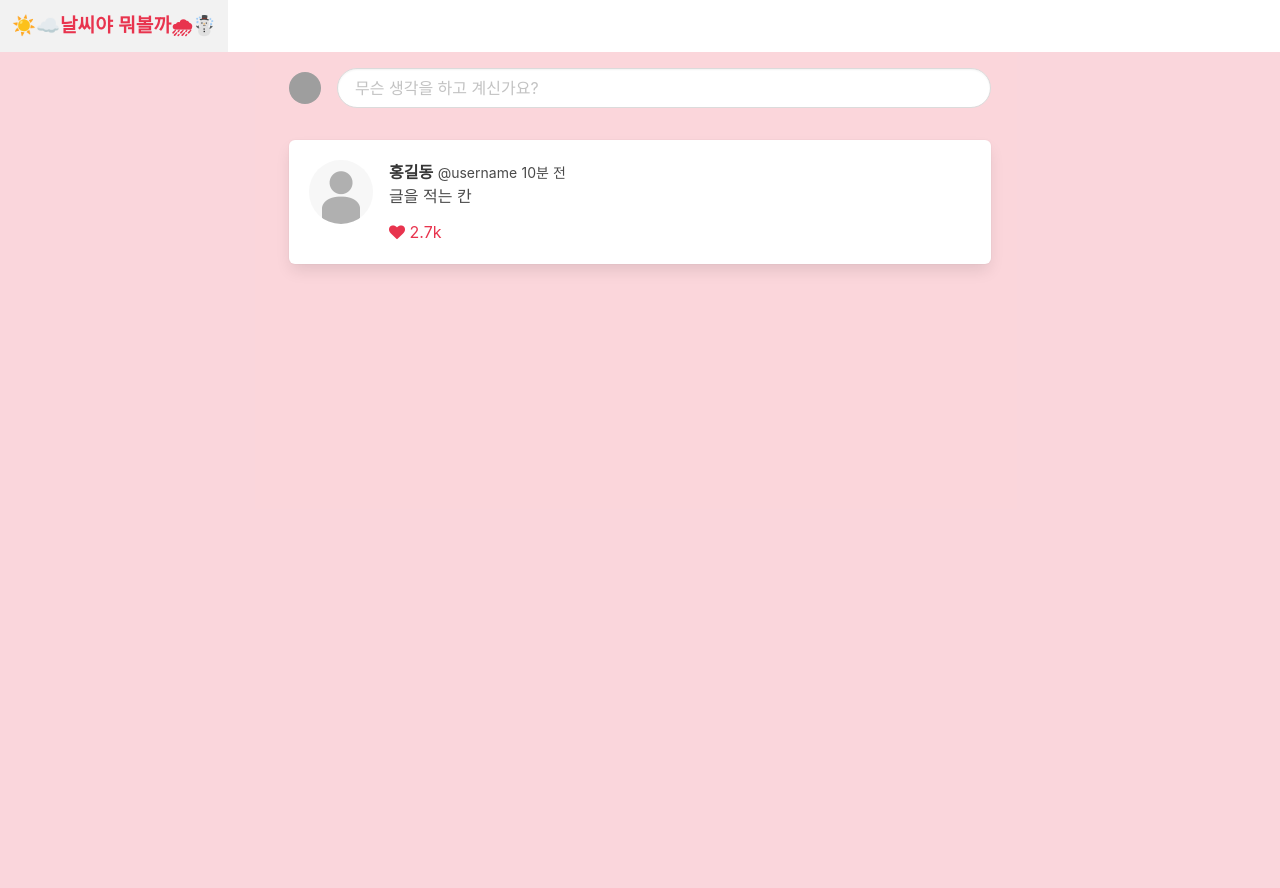
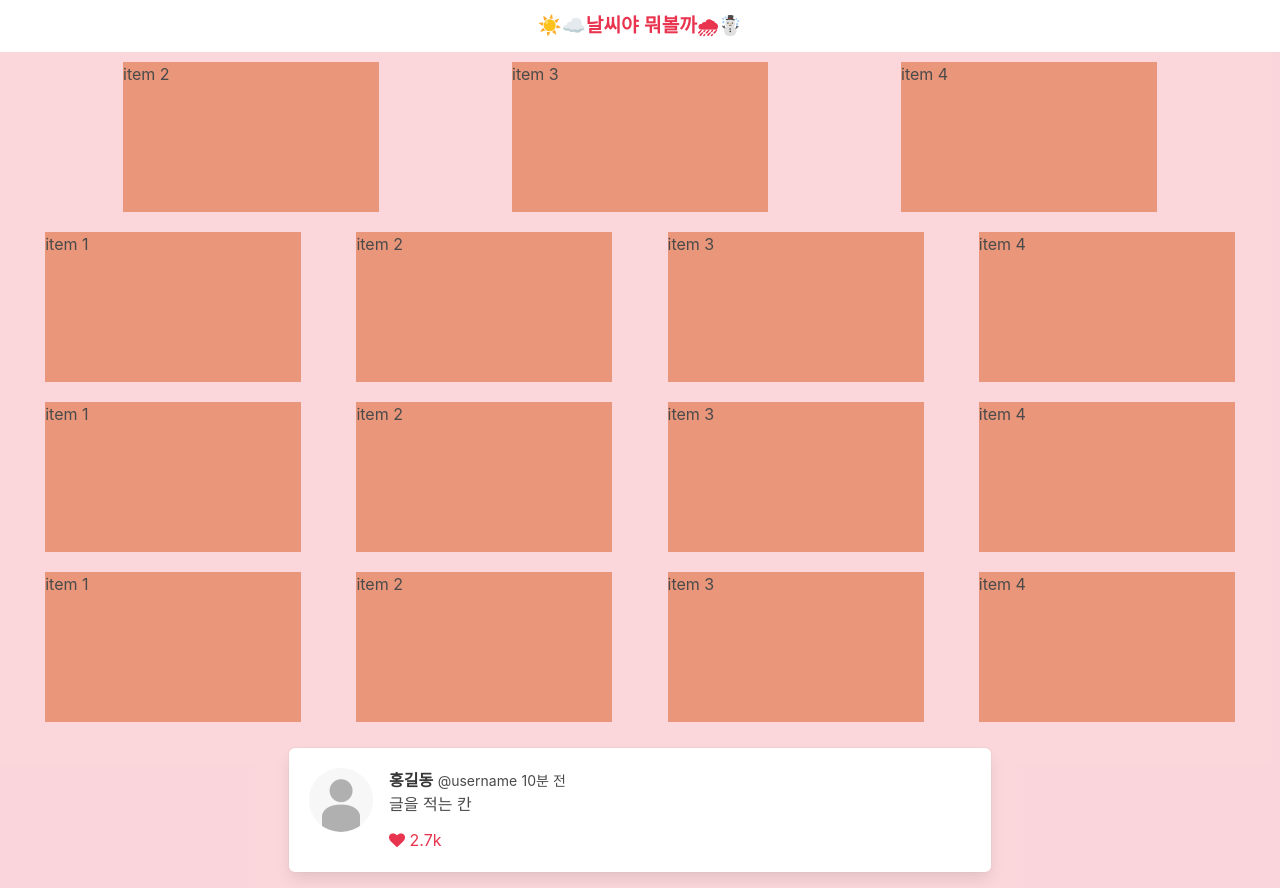
Before and after one commit to ivryxx/team4_project, a Flask app: template templates/index.html in a window 1280 px wide. Before the commit the page ends 270 px from the top, so only its background shows below. Run offline with Flask 2, Linux system fonts and the light colour scheme; the template is opened without the code that fills it, so the values that code supplies are empty; some libraries are stand-ins or nearby versions; grey boxes are pictures that could not be loaded.

Commit message:
제목/이미지/별점/장르 크롤링 및 데이터 전달 세팅

```diff
--- a/app.py
+++ b/app.py
@@ -14,28 +14,78 @@ app.config['UPLOAD_FOLDER'] = "./static/profile_pics"
 
 SECRET_KEY = 'SPARTA'
 
-#크롤링 세팅
+# 크롤링 세팅
 
 # 타겟 URL을 읽어서 HTML를 받아오고,
-headers = {'User-Agent' : 'Mozilla/5.0 (Windows NT 10.0; Win64; x64)AppleWebKit/537.36 (KHTML, like Gecko) Chrome/73.0.3683.86 Safari/537.36'}
-weather_data = requests.get('https://weather.com/ko-KR/weather/monthly/l/250893e65830bc39c66ad7582ad9a9e42c04ecac094d360be7eb4e12240b92ef/', headers=headers)
-movie_data = requests.get('https://movie.naver.com/movie/sdb/browsing/bmovie_genre.naver', headers=headers)
+headers = {
+    'User-Agent': 'Mozilla/5.0 (Windows NT 10.0; Win64; x64)AppleWebKit/537.36 (KHTML, like Gecko) Chrome/73.0.3683.86 Safari/537.36'}
+movie_jenre_data = requests.get('https://movie.naver.com/movie/running/current.naver', headers=headers)
 
 # HTML을 BeautifulSoup이라는 라이브러리를 활용해 검색하기 용이한 상태로 만듦
 # soup이라는 변수에 "파싱 용이해진 html"이 담긴 상태가 됨
 # 이제 코딩을 통해 필요한 부분을 추출하면 된다.
-weather = BeautifulSoup(weather_data.text, 'html.parser')
-movie = BeautifulSoup(weather_data.text, 'html.parser')
+soup = BeautifulSoup(movie_jenre_data.text, 'html.parser')
 
-print(weather, movie)
+# content > div.article > div:nth-child(1) > div.lst_wrap > ul > li:nth-child(1) > dl > dt > a
+# content > div.article > div:nth-child(1) > div.lst_wrap > ul > li:nth-child(2) > dl > dt > a
 
-#몽고디비연결
+# content > div.article > div:nth-child(1) > div.lst_wrap > ul > li:nth-child(1) > div > a > img
+# content > div.article > div:nth-child(1) > div.lst_wrap > ul > li:nth-child(2) > div > a > img
+
+# content > div.article > div:nth-child(1) > div.lst_wrap > ul > li:nth-child(1) > dl > dd.star > dl.info_star > dd > div > a > span.num
+# content > div.article > div:nth-child(1) > div.lst_wrap > ul > li:nth-child(2) > dl > dd.star > dl.info_star > dd > div > a > span.num
+
+#content > div.article > div:nth-child(1) > div.lst_wrap > ul > li:nth-child(1) > dl > dd:nth-child(3) > dl > dd:nth-child(2) > span.link_txt > a:nth-child(1)
+#content > div.article > div:nth-child(1) > div.lst_wrap > ul > li:nth-child(1) > dl > dd:nth-child(3) > dl > dd:nth-child(2) > span.link_txt > a:nth-child(2)
+
+#content > div.article > div:nth-child(1) > div.lst_wrap > ul > li:nth-child(1) > dl > dd.info_t1 > div > a
+
+movieNames = soup.select('#content > div.article > div:nth-child(1) > div.lst_wrap > ul > li')
+movieImages = soup.select('#content > div.article > div:nth-child(1) > div.lst_wrap > ul > li')
+movieScores = soup.select('#content > div.article > div:nth-child(1) > div.lst_wrap > ul > li')
+movieJenres = soup.select('#content > div.article > div:nth-child(1) > div.lst_wrap > ul > li')
+
+for movieNm in movieNames:
+    a = movieNm.select_one('dl > dt > a')
+    if a is not None:
+        movieName = a.text
+        #print(movieName)
+
+for movieImg in movieImages:
+    a = movieImg.select_one('div > a > img')
+    if a is not None:
+        movieImage = a['src']
+        print(movieImage)
+
+# @app.route('/movie/<movieImg>')
+# def show_movie(movieImg):
+#     status_recieve = request.args.get("status_give","old")
+#     r = requests.get(f"https://movie.naver.com/movie/running/current.naver/{movieImg}", headers={"Authorization": "Token[토큰]"})
+#     if r.status_code !=200:
+#         return redirect(url_for("index", msg = "이미지를 불러오지 못했습니다."))
+#     result = r.json()
+#     return render_template("index.html", movieImg=movieImage)
+
+for movieScr in movieScores:
+    a = movieScr.select_one('dl > dd.star > dl.info_star > dd > div > a > span.num')
+    if a is not None:
+        movieScore = a.text
+        #print(movieScore)
+
+for movieJnr in movieJenres:
+    a = movieJnr.select_one('dl > dd:nth-child(3) > dl > dd:nth-child(2) > span.link_txt > a:nth-child(1)')
+    if a is not None:
+        movieJenre = a.text
+        #print(movieJenre)
+
+# 몽고디비연결
 from pymongo import MongoClient
 import certifi
 
-ca= certifi.where()
+ca = certifi.where()
 
-client = MongoClient('mongodb+srv://test:sparta@cluster0.1jgyj.mongodb.net/Cluster0?retryWrites=true&w=majority',tlsCAFile=ca)
+client = MongoClient('mongodb+srv://test:sparta@cluster0.1jgyj.mongodb.net/Cluster0?retryWrites=true&w=majority',
+                     tlsCAFile=ca)
 db = client.sparta
 
 
@@ -44,7 +94,7 @@ def home():
     token_receive = request.cookies.get('mytoken')
     try:
         payload = jwt.decode(token_receive, SECRET_KEY, algorithms=['HS256'])
-        user_info = db.users.find_one({"username":payload["id"]})
+        user_info = db.users.find_one({"username": payload["id"]})
         return render_template('index.html', user_info=user_info)
     except jwt.ExpiredSignatureError:
         return redirect(url_for("login", msg="로그인 시간이 만료되었습니다."))
@@ -75,20 +125,20 @@ def user(username):
 @app.route('/sign_in', methods=['POST'])
 def sign_in():
     # 로그인
-    username_receive = request.form['username_give']                    # username_give로 받은 데이터를 username_receive에 저장
+    username_receive = request.form['username_give']  # username_give로 받은 데이터를 username_receive에 저장
     password_receive = request.form['password_give']
 
-    pw_hash = hashlib.sha256(password_receive.encode('utf-8')).hexdigest()      #password_receive에 있는 비밀번호를 암호화
-    result = db.users.find_one({'username': username_receive, 'password': pw_hash}) #db에서 아이디와 암호화된 비밀번호가 있는지 찾기
+    pw_hash = hashlib.sha256(password_receive.encode('utf-8')).hexdigest()  # password_receive에 있는 비밀번호를 암호화
+    result = db.users.find_one({'username': username_receive, 'password': pw_hash})  # db에서 아이디와 암호화된 비밀번호가 있는지 찾기
 
-    if result is not None:                                                          #결과가 있는 경우
-        payload = {                                                                 #페이로드에 아이디와 만료시간을 저장
+    if result is not None:  # 결과가 있는 경우
+        payload = {  # 페이로드에 아이디와 만료시간을 저장
             'id': username_receive,
             'exp': datetime.utcnow() + timedelta(seconds=60 * 60 * 24)  # 로그인 24시간 유지
         }
-        token = jwt.encode(payload, SECRET_KEY, algorithm='HS256')                  #토큰에 페이로드/시크릿키를 담기
+        token = jwt.encode(payload, SECRET_KEY, algorithm='HS256')  # 토큰에 페이로드/시크릿키를 담기
 
-        return jsonify({'result': 'success', 'token': token})                       #토큰 전달
+        return jsonify({'result': 'success', 'token': token})  # 토큰 전달
     # 찾지 못하면
     else:
         return jsonify({'result': 'fail', 'msg': '아이디/비밀번호가 일치하지 않습니다.'})
--- a/static/mystyle.css
+++ b/static/mystyle.css
@@ -40,3 +40,20 @@ input::-webkit-calendar-picker-indicator {
     width: 100%;
     height: 100%;
 }
+
+.is-white {
+    justify-content: center;
+}
+
+.flex-container {
+    display: flex;
+    justify-content: space-evenly;
+
+}
+
+.flex-item {
+    width: 20%;
+    height: 150px;
+    margin: 10px;
+    background-color: darksalmon;
+}
--- a/templates/index.html
+++ b/templates/index.html
@@ -28,61 +28,61 @@
 <nav class="navbar is-fixed-top is-white" role="navigation" aria-label="main navigation">
     <div class="navbar-brand" style="justify-content: center;">
         <a class="navbar-item" href="/">
-            {#            <img src="{{ url_for('static', filename='logo.png') }}">#}
             <strong class="is-sparta"
                     style="font-family: 'Stylish', sans-serif;font-size: larger;">☀️☁️날씨야 뭐볼까🌧☃️</strong>
         </a>
     </div>
 </nav>
-<section class="section">
-    <article class="media">
-        <figure class="media-left" style="align-self: center">
-            <a class="image is-32x32" href="/user/{{ user_info.username }}">
-                <img class="is-rounded" src="{{ url_for('static', filename=user_info.profile_pic_real) }}">
-            </a>
-        </figure>
-        <div class="media-content">
-            <div class="field">
-                <p class="control">
-                    <input id="input-post" class="input is-rounded" placeholder="무슨 생각을 하고 계신가요?"
-                           onclick='$("#modal-post").addClass("is-active")'></p>
-            </div>
-        </div>
-    </article>
-    <div class="modal" id="modal-post">
-        <div class="modal-background" onclick='$("#modal-post").removeClass("is-active")'></div>
-        <div class="modal-content">
-            <div class="box">
-                <article class="media">
-                    <div class="media-content">
-                        <div class="field">
-                            <p class="control">
-                                        <textarea id="textarea-post" class="textarea"
-                                                  placeholder="무슨 생각을 하고 계신가요?"></textarea>
-                            </p>
-                        </div>
-                        <nav class="level is-mobile">
-                            <div class="level-left">
 
-                            </div>
-                            <div class="level-right">
-                                <div class="level-item">
-                                    <a class="button is-sparta" onclick="post()">포스팅하기</a>
-                                </div>
-                                <div class="level-item">
-                                    <a class="button is-sparta is-outlined"
-                                       onclick='$("#modal-post").removeClass("is-active")'>취소</a>
-                                </div>
-                            </div>
-                        </nav>
-                    </div>
-                </article>
-            </div>
-        </div>
-        <button class="modal-close is-large" aria-label="close"
-                onclick='$("#modal-post").removeClass("is-active")'></button>
-    </div>
-</section>
+
+<div class="flex-container">
+{#    <img class="flex-item" id="movieImage" src="{{ movieImg }}">item 1</img>#}
+    <div class="flex-item">item 2</div>
+    <div class="flex-item">item 3</div>
+    <div class="flex-item">item 4</div>
+</div>
+<div class="flex-container">
+    <div class="flex-item">item 1</div>
+    <div class="flex-item">item 2</div>
+    <div class="flex-item">item 3</div>
+    <div class="flex-item">item 4</div>
+
+</div>
+<div class="flex-container">
+    <div class="flex-item">item 1</div>
+    <div class="flex-item">item 2</div>
+    <div class="flex-item">item 3</div>
+    <div class="flex-item">item 4</div>
+
+</div>
+<div class="flex-container">
+    <div class="flex-item">item 1</div>
+    <div class="flex-item">item 2</div>
+    <div class="flex-item">item 3</div>
+    <div class="flex-item">item 4</div>
+
+</div>
+
+{#    <table class="table">#}
+{#        <tbody>#}
+{#        <tr >#}
+{#            <td>#}
+{#                <img src="https://bulma.io/images/placeholders/1280x960.png" style="width: 100%"/>#}
+{#            </td>#}
+{#            <td>#}
+{#                <img src="https://bulma.io/images/placeholders/1280x960.png" style="width: 100%"/>#}
+{#            </td>#}
+{#            <td>#}
+{#                <img src="https://bulma.io/images/placeholders/1280x960.png" style="width: 100%"/>#}
+{#            </td>#}
+{#            <td>#}
+{#                <img src="https://bulma.io/images/placeholders/1280x960.png" style="width: 100%"/>#}
+{#            </td>#}
+{#        </tr>#}
+{#        </tbody>#}
+{#    </table>#}
+
+
 <section class="section">
     <div id="post-box" class="container">
         <div class="box">
@@ -114,7 +114,6 @@
                 </div>
             </article>
         </div>
-
     </div>
 </section>
 </body>
```
